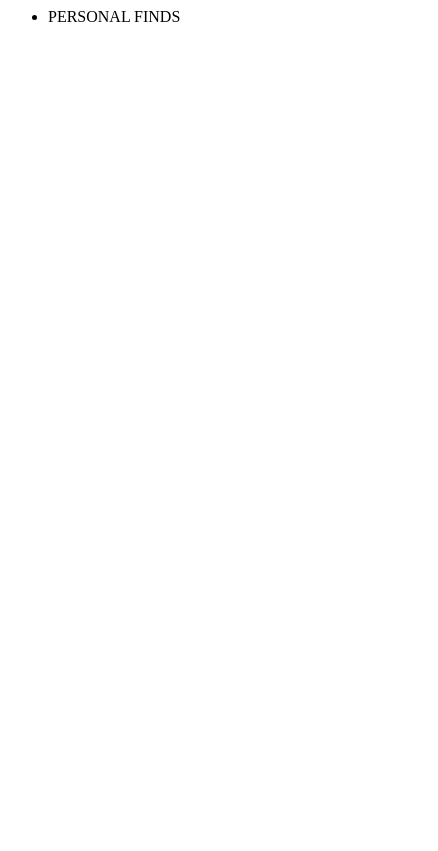
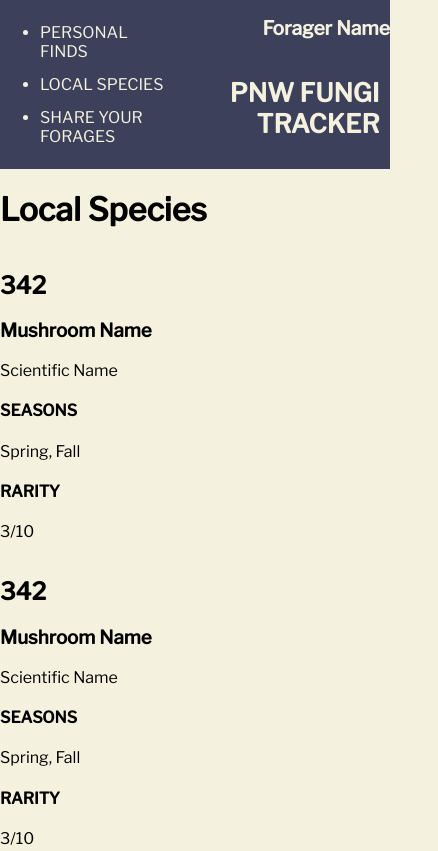
Before and after one commit to kendallha/css-static-comp, a plain HTML site: page index.html in a window 390 px wide. Shown: the top 851 px of the page, 438 px wide, since content can reach past the window. Drawn offline with nearby package versions, Linux system fonts and the light colour scheme.

Commit message:
Add styling for nav in mobile view

```diff
--- a/index.html
+++ b/index.html
@@ -3,15 +3,15 @@
   <meta charset="UTF-8">
   <!-- <meta http-equiv="X-UA-Compatible" content="IE=edge"> -->
   <meta name="viewport" content="width=device-width, initial-scale=1.0">
-  <link rel="stylesheet" href="/styles.css">
+  <link rel="stylesheet" href="styles.css">
   <link rel="preconnect" href="https://fonts.gstatic.com">
   <link href="https://fonts.googleapis.com/css2?family=Libre+Franklin:wght@200;400;500&display=swap" rel="stylesheet">
   <title>PNW Fungi</title>
 </head>
 <body>
-    <div class="wrapper>
-    <nav>
-      <ul>
+    <div class="wrapper">
+    <nav class="nav-bar">
+      <ul class="nav-list">
         <li>PERSONAL FINDS</li>
         <li>LOCAL SPECIES</li>
         <li>SHARE YOUR FORAGES</li>
@@ -25,7 +25,7 @@
         <h1 class="title">PNW FUNGI TRACKER</h1>
       </div>
     </nav>
-    <main>
+    <main class="main">
       <h1 class="page-heading">Local Species</h1>
       <section class="mushroom-cards">
         <article class="card">
@@ -111,6 +111,6 @@
       </section>
     </main>
   </div>
-  <script> src="https://cdnjs.cloudflare.com/ajax/libs/normalize/8.0.1/normalize.min.css"</script>
+  <!-- <script> src="https://cdnjs.cloudflare.com/ajax/libs/normalize/8.0.1/normalize.min.css"</script> -->
 </body>
 </html>
--- a/styles.css
+++ b/styles.css
@@ -1,6 +1,55 @@
 /* MOBILE LAYOUT */
 
-* {
+html {
   height: 100%;
-  width: 100%
+  width: 100%;
 }
+
+body {
+  margin: 0;
+  height: 100%;
+  width: 100%;
+  background: #f4f1de;
+  font-family: 'Libre Franklin', sans-serif;
+}
+
+.wrapper {
+  height: 100%;
+  width: 100%;
+  display: grid;
+  grid-template-columns: 100%;
+  grid-template-rows: 20% 80%;
+  grid-template-areas:
+    "nav"
+    "main";
+}
+
+.nav-bar {
+  grid-area: nav;
+  background: #3d405b;
+  color: #f4f1de;
+  display: flex;
+  justify-content: space-between;
+}
+
+.nav-list {
+  display: flex;
+  flex-direction: column;
+  justify-content: space-around;
+}
+
+.user-drop-down {
+  font-size: .8em;
+  font-weight: 200;
+  text-align: right;
+}
+
+.title {
+  font-size: 1.6em;
+  text-align: right;
+  margin-right: 5%;
+}
+
+.main {
+  grid-area: main;
+}
```
